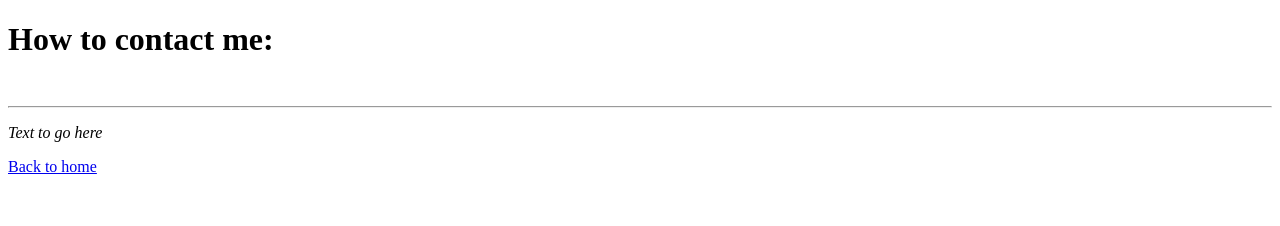
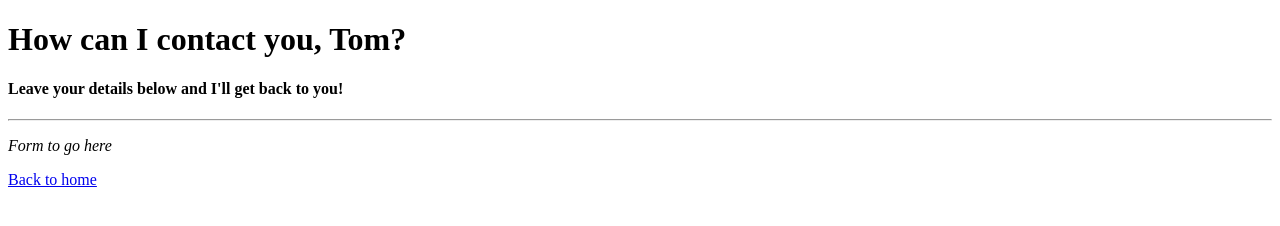
Before and after one commit to tom-haynes-1/Portfolio, a plain HTML site: page Pages/contact.html in a window 1280 px wide. Drawn offline with Linux system fonts and the light colour scheme.

Commit message:
committed contact.html page

```diff
--- a/Pages/contact.html
+++ b/Pages/contact.html
@@ -6,11 +6,11 @@
     </head>
     <body>
         <header>
-            <h1>How to contact me:</h1>
+            <h1>How can I contact you, Tom?</h1>
         </header>
-        <br />
+        <h4>Leave your details below and I'll get back to you!</h4>
         <hr />
-        <p><em>Text to go here</em></p>
+        <p><em>Form to go here</em></p>
     </body>
     <footer>
         <a href="../index.html">Back to home</a>
```
